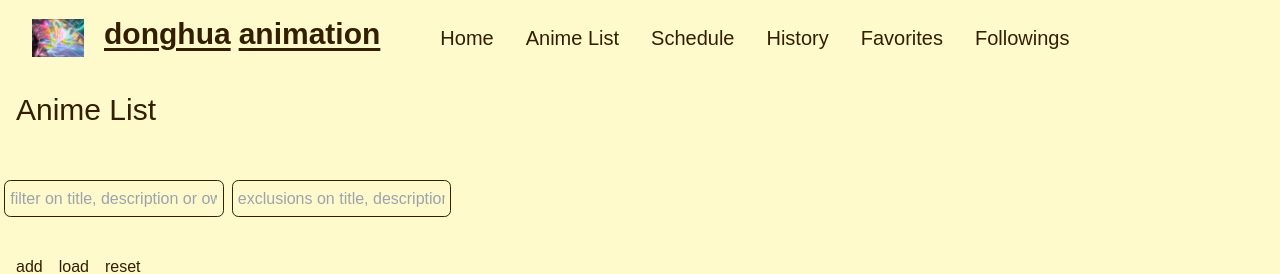
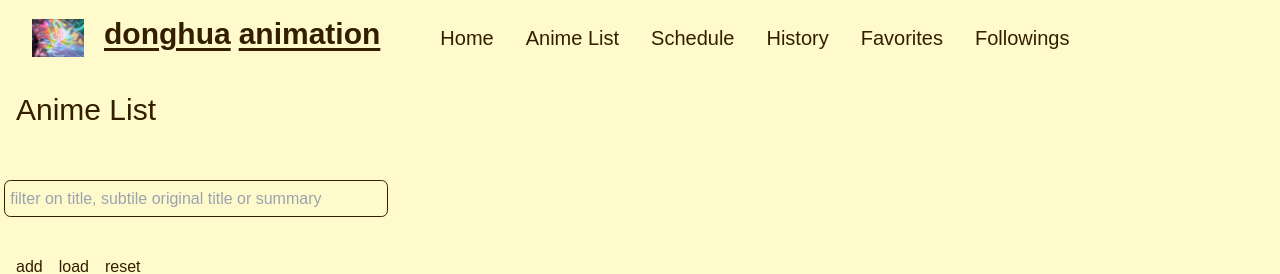
Before and after one commit to newlight77/dailymotion-next-app, a Next.js app: page /animelist in a window 1280 px wide. Shown: the top 274 px of the page. Built offline with nearby package versions, Linux system fonts and the light colour scheme.

Commit message:
ui: remove exclusions for anime listé

```diff
--- a/src/bounded-contexts/video-search-context/view/animelist/AnimeList.tsx
+++ b/src/bounded-contexts/video-search-context/view/animelist/AnimeList.tsx
@@ -18,14 +18,9 @@ const AnimeList: React.FC<Props> = ({className}) => {
     const [addModal, setAddModal] = useState(false);
     const [loadMode, setLoadMode] = useState(false);
     const [filterKeywords, setFilterKeywords] = useState('');
-    const [exclusions, setExclusions] = useState('');
 
     const onFilterInputChange = (event: React.ChangeEvent<HTMLInputElement>) => {
         setFilterKeywords(event.target.value);
-    };
-
-    const onExclusionsInputChange = (event: React.ChangeEvent<HTMLInputElement>) => {
-        setExclusions(event.target.value);
     };
 
     function toggleLoadMode(): void {
@@ -75,16 +70,11 @@ const AnimeList: React.FC<Props> = ({className}) => {
                 items && items?.length > 0 ?
                 <div className="pt-4 pb-4 text-primary">
                     <input
+                        className='w-96'
                         type="text"
                         value={filterKeywords}
                         onChange={onFilterInputChange}
-                        placeholder="filter on title, description or owner"
-                    />
-                    <input
-                        type="text"
-                        value={exclusions}
-                        onChange={onExclusionsInputChange}
-                        placeholder="exclusions on title, description or owner"
+                        placeholder="filter on title, subtile original title or summary"
                     />
                 </div>
                 :
@@ -116,7 +106,15 @@ const AnimeList: React.FC<Props> = ({className}) => {
             </div>
 
             <div className="md:flex flex-wrap">
-                { items ?.map(anime => (
+                {
+                    items?.filter(
+                        v => filterKeywords !== '' ?
+                            v.title.toLowerCase().includes(filterKeywords.toLowerCase())
+                            || v.originalTitle!.includes(filterKeywords.toLowerCase())
+                            || v.subtitle!.includes(filterKeywords.toLowerCase())
+                            || v.summary.toLowerCase().includes(filterKeywords.toLowerCase())
+                        : true)
+                    .map(anime => (
                         <AnimeCard
                             className="pt-4 pb-4 xs:w-screen sm:w-screen md:w-1/2 lg:w-1/3 xl:w-1/4 2xl:w-1/5 3xl:w-1/6 4xl:w-1/7 5xl:w-1/8 h-auto"
                             key={anime.uid}
```
